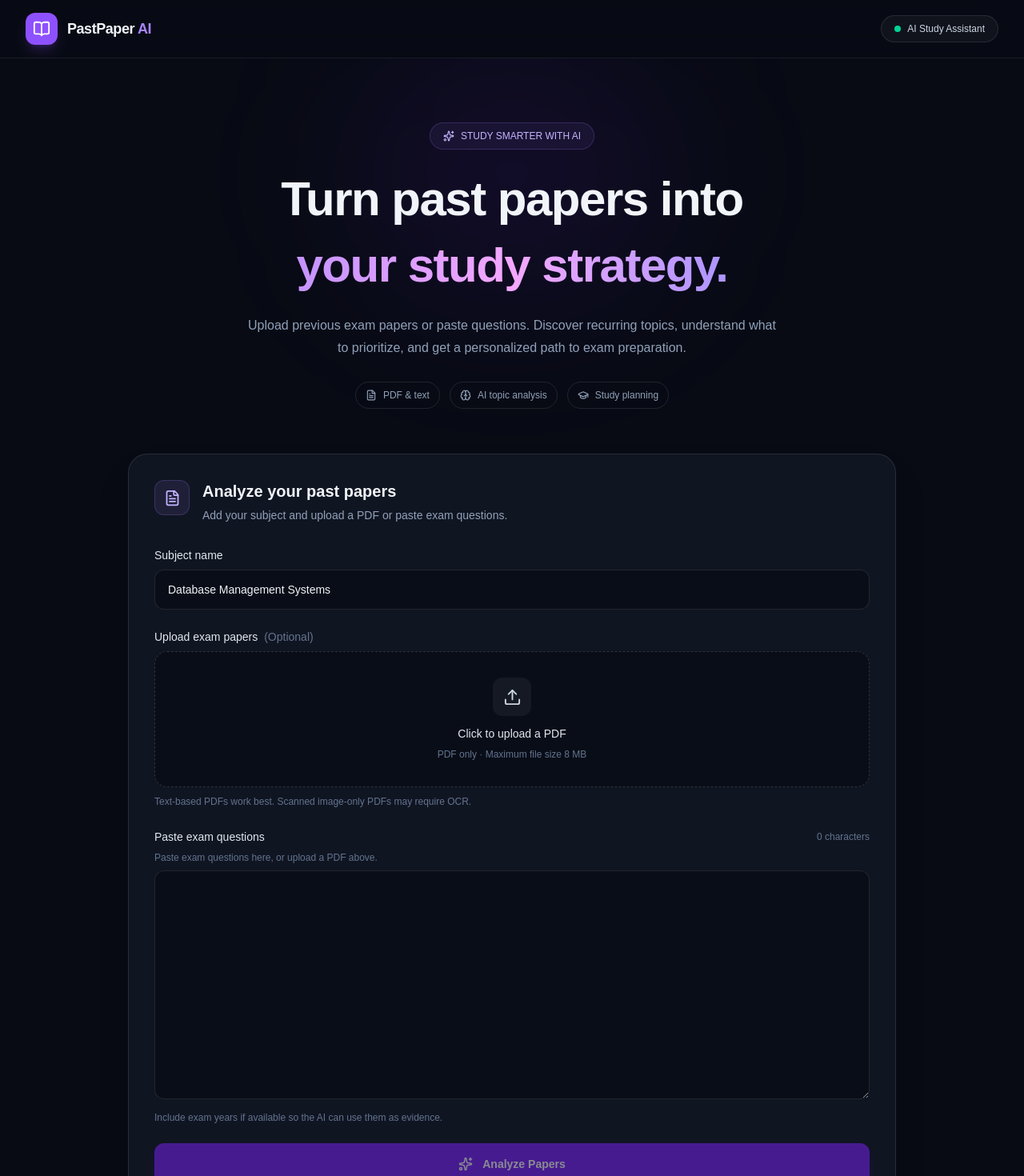
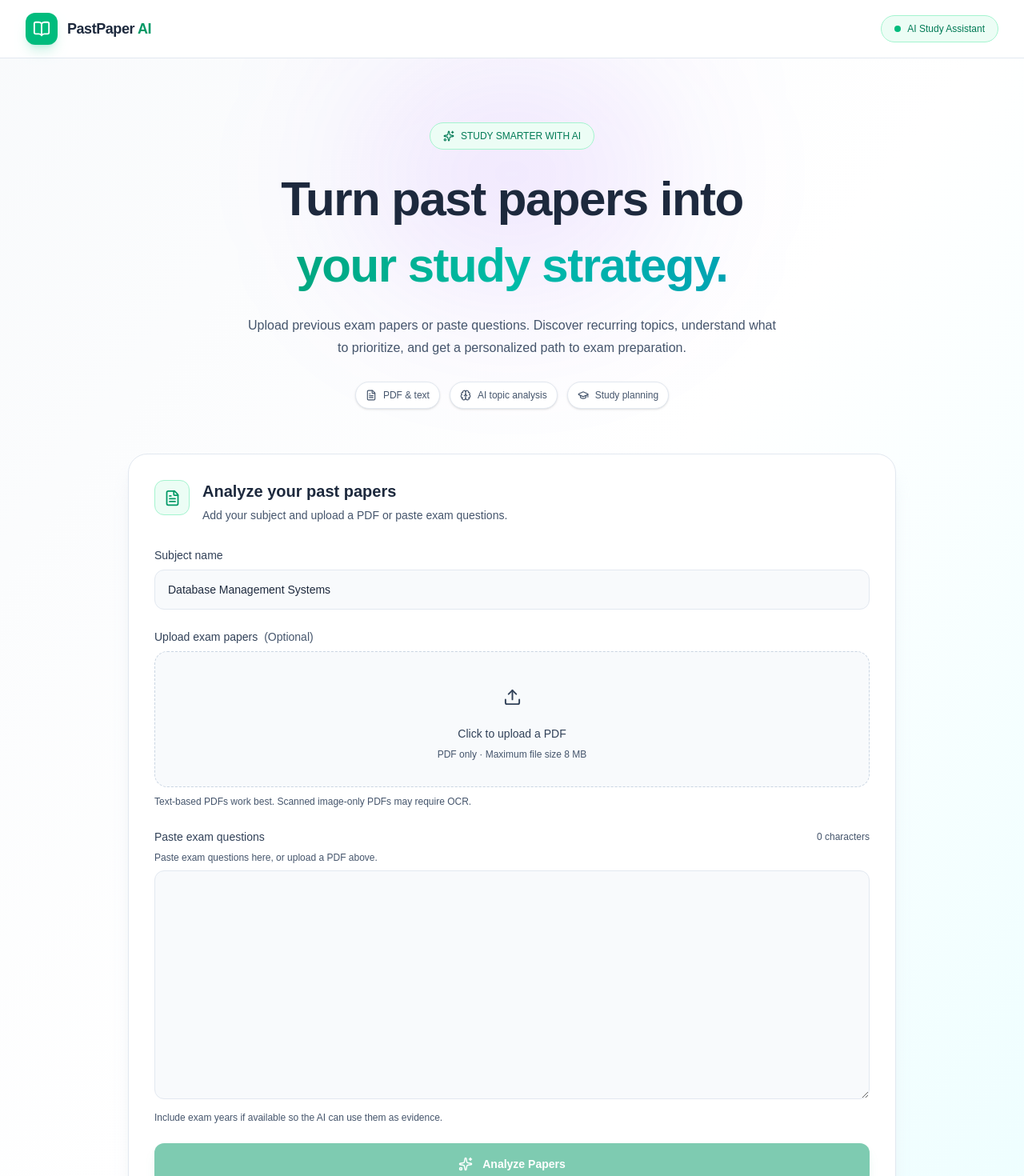
Before and after one commit to myself-Fahim/PastePaper-AI, a Next.js app: page / in a window 1280 px wide. Shown: the top 1470 px of the page at 80% size. Built offline with nearby package versions, Linux system fonts and the light colour scheme.

Commit message:
feat:generate quiz feature added

```diff
--- a/app/page.tsx
+++ b/app/page.tsx
@@ -31,6 +31,7 @@ type Analysis = {
   summary: string;
   topics: Topic[];
 };
+type QuizQuestion = { question: string; options: string[]; answer: number | string; explanation: string };
 
 export default function Home() {
   const [subject, setSubject] = useState(
@@ -42,6 +43,11 @@ export default function Home() {
   const [loading, setLoading] = useState(false);
   const [error, setError] = useState("");
   const [expandedAnswers, setExpandedAnswers] = useState<number[]>([]);
+  const [sourceText, setSourceText] = useState("");
+  const [quiz, setQuiz] = useState<QuizQuestion[] | null>(null);
+  const [quizLoading, setQuizLoading] = useState(false);
+  const [quizAnswers, setQuizAnswers] = useState<Record<number, string>>({});
+  const [quizSubmitted, setQuizSubmitted] = useState(false);
 
   function handleFileChange(selectedFile?: File) {
     setError("");
@@ -125,6 +131,7 @@ export default function Home() {
       }
 
       setAnalysis(data.analysis);
+      setSourceText(data.extractedText || questionText);
     } catch (err) {
       setError(
         err instanceof Error
@@ -134,6 +141,17 @@ export default function Home() {
     } finally {
       setLoading(false);
     }
+  }
+
+  async function generatePracticeQuiz() {
+    setQuizLoading(true); setError(""); setQuiz(null); setQuizSubmitted(false); setQuizAnswers({});
+    try {
+      const response = await fetch("/api/practice", { method: "POST", headers: { "Content-Type": "application/json" }, body: JSON.stringify({ subject: subject.trim(), sourceText }) });
+      const data = await response.json();
+      if (!response.ok) throw new Error(data.error || "Could not generate practice quiz.");
+      setQuiz(data.quiz.questions);
+    } catch (err) { setError(err instanceof Error ? err.message : "Could not generate practice quiz."); }
+    finally { setQuizLoading(false); }
   }
 
   function toggleAnswer(index: number) {
@@ -151,31 +169,31 @@ export default function Home() {
   }
 
   const priorityStyles = {
-    A: "border-rose-400/20 bg-rose-400/10 text-rose-300",
-    B: "border-amber-400/20 bg-amber-400/10 text-amber-300",
-    C: "border-emerald-400/20 bg-emerald-400/10 text-emerald-300",
+    A: "border-rose-200 bg-rose-50 text-rose-700",
+    B: "border-amber-200 bg-amber-50 text-amber-700",
+    C: "border-emerald-200 bg-emerald-50 text-emerald-700",
   };
 
   return (
-    <main className="min-h-screen bg-[#080B14] text-slate-100">
+    <main className="min-h-screen bg-gradient-to-br from-slate-50 via-white to-cyan-50 text-slate-800 [&_.text-slate-200]:text-slate-700 [&_.text-slate-300]:text-slate-700 [&_.text-slate-400]:text-slate-600 [&_.text-slate-500]:text-slate-600 [&_.text-rose-200]:text-rose-700 [&_.text-rose-300]:text-rose-700 [&_.text-amber-300]:text-amber-700 [&_.text-emerald-300]:text-emerald-700 [&_.text-violet-300]:text-violet-700 [&_.text-violet-400]:text-violet-700 [&_.text-indigo-300]:text-indigo-700">
       {/* Navigation */}
-      <nav className="sticky top-0 z-20 border-b border-white/[0.08] bg-[#080B14]/90 backdrop-blur-xl">
+      <nav className="sticky top-0 z-20 border-b border-slate-200 bg-white/90 backdrop-blur-xl">
         <div className="mx-auto flex max-w-7xl items-center justify-between px-5 py-4 sm:px-8">
           <button
             onClick={resetAnalysis}
             className="flex items-center gap-3"
             aria-label="Go to PastPaper AI home"
           >
-            <span className="flex h-10 w-10 items-center justify-center rounded-xl bg-violet-500 text-white shadow-lg shadow-violet-500/20">
+            <span className="flex h-10 w-10 items-center justify-center rounded-xl bg-emerald-500 text-white shadow-lg shadow-emerald-500/20">
               <BookOpen size={22} />
             </span>
             <span className="text-lg font-bold tracking-tight">
-              PastPaper <span className="text-violet-400">AI</span>
+              PastPaper <span className="text-emerald-600">AI</span>
             </span>
           </button>
 
-          <div className="hidden items-center gap-2 rounded-full border border-white/10 bg-white/[0.04] px-4 py-2 text-xs text-slate-300 sm:flex">
-            <span className="h-2 w-2 rounded-full bg-emerald-400" />
+          <div className="hidden items-center gap-2 rounded-full border border-emerald-200 bg-emerald-50 px-4 py-2 text-xs text-emerald-700 sm:flex">
+            <span className="h-2 w-2 rounded-full bg-emerald-500" />
             AI Study Assistant
           </div>
         </div>
@@ -186,32 +204,32 @@ export default function Home() {
         <div className="pointer-events-none absolute left-1/2 top-0 h-72 w-96 -translate-x-1/2 rounded-full bg-violet-600/10 blur-[100px]" />
 
         <div className="relative mx-auto max-w-4xl text-center">
-          <div className="mb-6 inline-flex items-center gap-2 rounded-full border border-violet-400/20 bg-violet-400/[0.07] px-4 py-2 text-xs font-medium text-violet-300">
+          <div className="mb-6 inline-flex items-center gap-2 rounded-full border border-emerald-200 bg-emerald-50 px-4 py-2 text-xs font-medium text-emerald-700">
             <Sparkles size={14} />
             STUDY SMARTER WITH AI
           </div>
 
           <h1 className="text-4xl font-bold leading-tight tracking-tight sm:text-6xl">
             Turn past papers into
-            <span className="mt-2 block bg-gradient-to-r from-violet-400 via-fuchsia-300 to-indigo-400 bg-clip-text text-transparent">
+            <span className="mt-2 block bg-gradient-to-r from-emerald-600 via-teal-500 to-cyan-600 bg-clip-text text-transparent">
               your study strategy.
             </span>
           </h1>
 
-          <p className="mx-auto mt-6 max-w-2xl text-sm leading-7 text-slate-400 sm:text-base">
+          <p className="mx-auto mt-6 max-w-2xl text-sm leading-7 text-slate-600 sm:text-base">
             Upload previous exam papers or paste questions. Discover
             recurring topics, understand what to prioritize, and get
             a personalized path to exam preparation.
           </p>
 
-          <div className="mt-7 flex flex-wrap justify-center gap-3 text-xs text-slate-400">
-            <span className="flex items-center gap-2 rounded-full border border-white/10 px-3 py-2">
+          <div className="mt-7 flex flex-wrap justify-center gap-3 text-xs text-slate-600">
+            <span className="flex items-center gap-2 rounded-full border border-slate-200 bg-white px-3 py-2 shadow-sm">
               <FileText size={14} /> PDF & text
             </span>
-            <span className="flex items-center gap-2 rounded-full border border-white/10 px-3 py-2">
+            <span className="flex items-center gap-2 rounded-full border border-slate-200 bg-white px-3 py-2 shadow-sm">
               <Brain size={14} /> AI topic analysis
             </span>
-            <span className="flex items-center gap-2 rounded-full border border-white/10 px-3 py-2">
+            <span className="flex items-center gap-2 rounded-full border border-slate-200 bg-white px-3 py-2 shadow-sm">
               <GraduationCap size={14} /> Study planning
             </span>
           </div>
@@ -220,9 +238,9 @@ export default function Home() {
 
       <div className="mx-auto max-w-5xl px-5 pb-20 sm:px-8">
         {/* Input Form */}
-        <section className="rounded-3xl border border-white/10 bg-[#101522] p-5 shadow-2xl shadow-black/20 sm:p-8">
+        <section className="rounded-3xl border border-slate-200 bg-white p-5 shadow-xl shadow-slate-200/60 sm:p-8">
           <div className="mb-7 flex items-start gap-4">
-            <span className="flex h-11 w-11 shrink-0 items-center justify-center rounded-xl border border-violet-400/20 bg-violet-400/10 text-violet-300">
+              <span className="flex h-11 w-11 shrink-0 items-center justify-center rounded-xl border border-emerald-200 bg-emerald-50 text-emerald-600">
               <FileText size={21} />
             </span>
 
@@ -230,7 +248,7 @@ export default function Home() {
               <h2 className="text-xl font-semibold">
                 Analyze your past papers
               </h2>
-              <p className="mt-1 text-sm leading-6 text-slate-400">
+              <p className="mt-1 text-sm leading-6 text-slate-600">
                 Add your subject and upload a PDF or paste exam questions.
               </p>
             </div>
@@ -241,7 +259,7 @@ export default function Home() {
             <div>
               <label
                 htmlFor="subject"
-                className="mb-2 block text-sm font-medium text-slate-200"
+                className="mb-2 block text-sm font-medium text-slate-700"
               >
                 Subject name
               </label>
@@ -250,15 +268,15 @@ export default function Home() {
                 id="subject"
                 value={subject}
                 onChange={(event) => setSubject(event.target.value)}
-                className="w-full rounded-xl border border-white/10 bg-[#090D17] px-4 py-3.5 text-sm outline-none transition placeholder:text-slate-600 focus:border-violet-400/60 focus:ring-2 focus:ring-violet-400/10"
+                className="w-full rounded-xl border border-slate-200 bg-slate-50 px-4 py-3.5 text-sm outline-none transition focus:border-emerald-400 focus:bg-white focus:ring-2 focus:ring-emerald-400/10"
               />
             </div>
 
             {/* PDF Upload */}
             <div>
-              <label className="mb-2 block text-sm font-medium text-slate-200">
+              <label className="mb-2 block text-sm font-medium text-slate-700">
                 Upload exam papers
-                <span className="ml-2 font-normal text-slate-500">
+                <span className="ml-2 font-normal text-slate-600">
                   (Optional)
                 </span>
               </label>
@@ -267,7 +285,7 @@ export default function Home() {
                 className={`flex cursor-pointer flex-col items-center justify-center rounded-2xl border border-dashed px-5 py-8 text-center transition ${
                   file
                     ? "border-violet-400/50 bg-violet-400/[0.06]"
-                    : "border-white/15 bg-[#090D17] hover:border-violet-400/40 hover:bg-violet-400/[0.03]"
+                    : "border-slate-300 bg-slate-50 hover:border-emerald-400 hover:bg-emerald-50/50"
                 }`}
               >
                 {file ? (
@@ -290,7 +308,7 @@ export default function Home() {
                       <Upload size={23} />
                     </span>
 
-                    <span className="text-sm font-medium text-slate-200">
+                    <span className="text-sm font-medium text-slate-700">
                       Click to upload a PDF
                     </span>
 
@@ -314,14 +332,14 @@ export default function Home() {
                 <button
                   type="button"
                   onClick={() => setFile(null)}
-                  className="mt-3 inline-flex items-center gap-2 text-xs text-slate-400 transition hover:text-rose-300"
+                  className="mt-3 inline-flex items-center gap-2 text-xs text-slate-600 transition hover:text-rose-500"
                 >
                   <X size={14} />
                   Remove PDF
                 </button>
               )}
 
-              <p className="mt-2 text-xs leading-5 text-slate-500">
+              <p className="mt-2 text-xs leading-5 text-slate-600">
                 Text-based PDFs work best. Scanned image-only PDFs
                 may require OCR.
               </p>
@@ -332,7 +350,7 @@ export default function Home() {
               <div className="mb-2 flex items-center justify-between gap-3">
                 <label
                   htmlFor="questions"
-                  className="text-sm font-medium text-slate-200"
+                className="text-sm font-medium text-slate-700"
                 >
                   Paste exam questions
                 </label>
@@ -342,7 +360,7 @@ export default function Home() {
                 </span>
               </div>
 
-              <p className="mb-2 text-xs text-slate-500">
+              <p className="mb-2 text-xs text-slate-600">
                 Paste exam questions here, or upload a PDF above.
               </p>
 
@@ -353,10 +371,10 @@ export default function Home() {
                   setQuestionText(event.target.value)
                 }
                 rows={9}
-                className="w-full resize-y rounded-xl border border-white/10 bg-[#090D17] px-4 py-4 text-sm leading-7 outline-none transition placeholder:text-slate-600 focus:border-violet-400/60 focus:ring-2 focus:ring-violet-400/10"
+                className="w-full resize-y rounded-xl border border-slate-200 bg-slate-50 px-4 py-4 text-sm leading-7 outline-none transition focus:border-emerald-400 focus:bg-white focus:ring-2 focus:ring-emerald-400/10"
               />
 
-              <p className="mt-2 text-xs text-slate-500">
+              <p className="mt-2 text-xs text-slate-600">
                 Include exam years if available so the AI can use
                 them as evidence.
               </p>
@@ -366,7 +384,7 @@ export default function Home() {
             {error && (
               <div
                 role="alert"
-                className="flex items-start gap-3 rounded-xl border border-rose-400/20 bg-rose-400/[0.07] p-4 text-sm text-rose-200"
+                className="flex items-start gap-3 rounded-xl border border-rose-200 bg-rose-50 p-4 text-sm font-medium text-rose-700"
               >
                 <AlertCircle
                   size={19}
@@ -385,7 +403,7 @@ export default function Home() {
                 !subject.trim() ||
                 (!file && questionText.trim().length < 30)
               }
-              className="flex w-full items-center justify-center gap-3 rounded-xl bg-violet-600 px-5 py-4 text-sm font-semibold text-white shadow-lg shadow-violet-600/20 transition hover:bg-violet-500 disabled:cursor-not-allowed disabled:opacity-50"
+              className="flex w-full items-center justify-center gap-3 rounded-xl bg-emerald-600 px-5 py-4 text-sm font-semibold text-white shadow-lg shadow-emerald-600/20 transition hover:bg-emerald-500 disabled:cursor-not-allowed disabled:opacity-50"
             >
               {loading ? (
                 <>
@@ -429,14 +447,14 @@ export default function Home() {
                   Your study insights
                 </h2>
 
-                <p className="mt-3 max-w-2xl text-sm leading-7 text-slate-400">
+                <p className="mt-3 max-w-2xl text-sm leading-7 text-slate-600">
                   {analysis.summary}
                 </p>
               </div>
 
               <button
                 onClick={resetAnalysis}
-                className="shrink-0 rounded-xl border border-white/10 px-4 py-2.5 text-sm text-slate-300 transition hover:bg-white/[0.05]"
+                className="shrink-0 rounded-xl border border-slate-200 px-4 py-2.5 text-sm text-slate-700 transition hover:bg-slate-50"
               >
                 New analysis
               </button>
@@ -444,7 +462,7 @@ export default function Home() {
 
             {/* Summary Cards */}
             <div className="grid grid-cols-1 gap-4 sm:grid-cols-3">
-              <div className="rounded-2xl border border-white/10 bg-[#101522] p-5">
+              <div className="rounded-2xl border border-slate-200 bg-white p-5 shadow-sm">
                 <span className="text-sm text-slate-400">
                   Topics identified
                 </span>
@@ -453,7 +471,7 @@ export default function Home() {
                 </p>
               </div>
 
-              <div className="rounded-2xl border border-white/10 bg-[#101522] p-5">
+              <div className="rounded-2xl border border-slate-200 bg-white p-5 shadow-sm">
                 <span className="text-sm text-slate-400">
                   High priority
                 </span>
@@ -466,7 +484,7 @@ export default function Home() {
                 </p>
               </div>
 
-              <div className="rounded-2xl border border-white/10 bg-[#101522] p-5">
+              <div className="rounded-2xl border border-slate-200 bg-white p-5 shadow-sm">
                 <span className="text-sm text-slate-400">
                   Other topics
                 </span>
@@ -484,7 +502,7 @@ export default function Home() {
             {analysis.topics.map((topic, index) => (
               <article
                 key={`${topic.name}-${index}`}
-                className="rounded-2xl border border-white/10 bg-[#101522] p-5 sm:p-7"
+                className="rounded-2xl border border-slate-200 bg-white p-5 shadow-sm sm:p-7"
               >
                 <div className="flex flex-wrap items-start justify-between gap-4">
                   <div className="flex min-w-0 flex-1 items-start gap-4">
@@ -518,8 +536,8 @@ export default function Home() {
                   </span>
                 </div>
 
-                <div className="mt-6 rounded-xl border border-white/[0.06] bg-white/[0.02] p-4">
-                  <p className="text-sm leading-7 text-slate-300">
+                <div className="mt-6 rounded-xl border border-slate-100 bg-slate-50 p-4">
+                  <p className="text-sm leading-7 text-slate-700">
                     {topic.reason}
                   </p>
                 </div>
@@ -589,7 +607,7 @@ export default function Home() {
                     className="flex w-full items-center justify-between gap-4 text-left"
                     aria-expanded={expandedAnswers.includes(index)}
                   >
-                    <span className="text-sm font-semibold text-slate-200">
+                    <span className="text-sm font-semibold text-slate-700">
                       View model answer
                     </span>
 
@@ -604,8 +622,8 @@ export default function Home() {
                   </button>
 
                   {expandedAnswers.includes(index) && (
-                    <div className="mt-4 rounded-xl border border-white/[0.06] bg-[#090D17] p-4">
-                      <p className="whitespace-pre-wrap text-sm leading-7 text-slate-300">
+                    <div className="mt-4 rounded-xl border border-slate-200 bg-slate-50 p-4">
+                      <p className="whitespace-pre-wrap text-sm leading-7 text-slate-700">
                         {topic.modelAnswer ||
                           "No model answer available."}
                       </p>
@@ -616,12 +634,23 @@ export default function Home() {
             ))}
 
             {analysis.topics.length === 0 && (
-              <div className="rounded-2xl border border-white/10 bg-[#101522] p-8 text-center">
+              <div className="rounded-2xl border border-slate-200 bg-white p-8 text-center">
                 <p className="text-slate-300">
                   No topics were identified. Try adding more exam questions.
                 </p>
               </div>
             )}
+
+            <div className="rounded-2xl border border-emerald-200 bg-white p-6 shadow-sm">
+              <h3 className="text-lg font-semibold text-slate-800">Ready to test your knowledge?</h3>
+              <p className="mt-2 text-sm text-slate-600">Generate a subject-specific practice quiz from these past-paper topics.</p>
+              <button type="button" onClick={generatePracticeQuiz} disabled={quizLoading} className="mt-5 flex w-full items-center justify-center gap-3 rounded-xl bg-emerald-600 px-5 py-4 text-sm font-semibold text-white shadow-lg shadow-emerald-600/20 transition hover:bg-emerald-500 disabled:cursor-not-allowed disabled:opacity-50">
+                {quizLoading ? <LoaderCircle size={17} className="animate-spin" /> : <GraduationCap size={17} />}
+                {quizLoading ? "Generating practice quiz..." : "Generate Practice Quiz"}
+              </button>
+            </div>
+
+            {quiz && <div className="space-y-4">{quiz.map((item, index) => <article key={index} className="rounded-2xl border border-slate-200 bg-white p-5 shadow-sm"><p className="font-medium text-slate-800">{index + 1}. {item.question}</p>{item.options.length > 0 ? <div className="mt-4 grid gap-2">{item.options.map((option, optionIndex) => <button key={optionIndex} type="button" onClick={() => !quizSubmitted && setQuizAnswers({ ...quizAnswers, [index]: String(optionIndex) })} className={`rounded-lg border p-3 text-left text-sm ${quizAnswers[index] === String(optionIndex) ? "border-emerald-400 bg-emerald-50" : "border-slate-200 bg-slate-50 text-slate-700"}`}>{option}</button>)}</div> : <input className="mt-4 w-full rounded-lg border border-slate-200 bg-slate-50 p-3 text-sm text-slate-800" placeholder="Type your answer" onChange={(event) => setQuizAnswers({ ...quizAnswers, [index]: event.target.value })} />}{quizSubmitted && <p className="mt-3 text-sm text-slate-700">{typeof item.answer === "number" ? `Correct answer: ${item.options[item.answer]}. ` : `Ideal answer: ${item.answer}. `}{item.explanation}</p>}</article>)}<button type="button" onClick={() => setQuizSubmitted(true)} className="w-full rounded-xl bg-emerald-600 px-5 py-3 text-sm font-semibold text-white">Submit Answers</button></div>}
 
             <div className="flex items-start gap-3 rounded-xl border border-amber-400/15 bg-amber-400/[0.04] p-4 text-xs leading-6 text-slate-400">
               <AlertCircle
@@ -640,8 +669,8 @@ export default function Home() {
       </div>
 
       {/* Footer */}
-      <footer className="border-t border-white/[0.08] px-5 py-7 text-center">
-        <p className="text-sm font-semibold text-slate-300">
+      <footer className="border-t border-slate-200 bg-white px-5 py-7 text-center">
+        <p className="text-sm font-semibold text-slate-700">
           PastPaper <span className="text-violet-400">AI</span>
         </p>
         <p className="mt-2 text-xs text-slate-500">
```
Also changed, not shown: app/api/analyze/route.ts (+21 -0 lines), app/api/practice/route.ts (added, +30 -0 lines).
